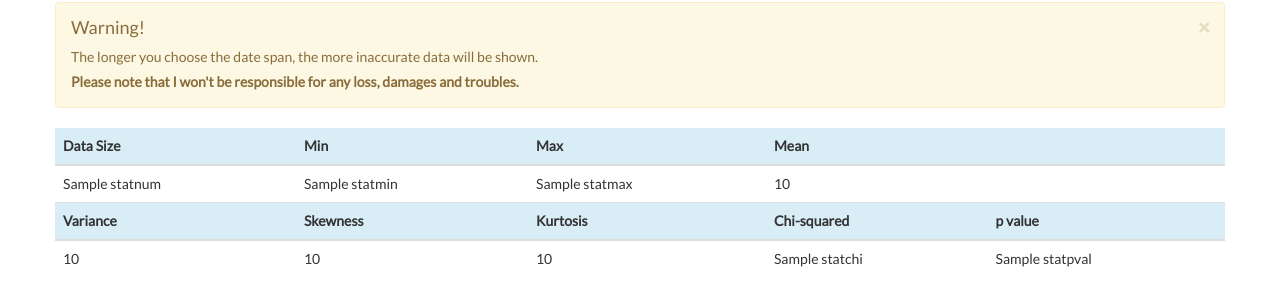
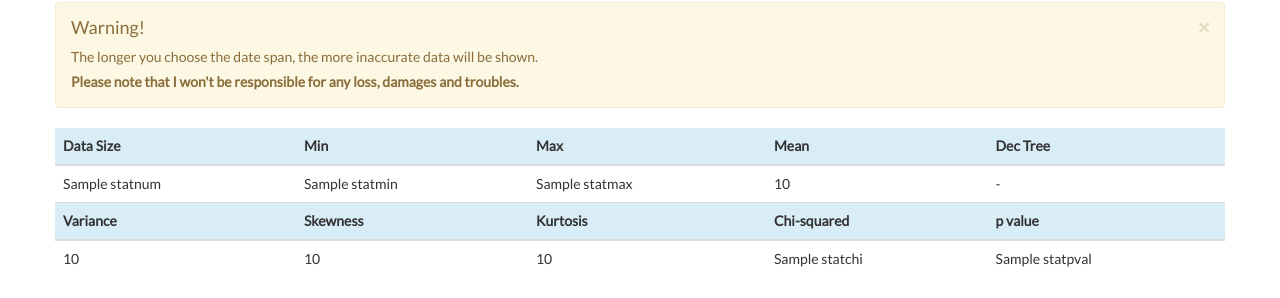
Before and after one commit to cloudzombie/btcconverter, a Flask app: template templates/index.html in a window 1280 px wide. Shown: the part 172-470 px from the top of the page. Run offline with Flask 2, Linux system fonts and the light colour scheme; the template is opened without the code that fills it: most values are stand-ins (such as "Sample title", 1, 10 or a date in 2020); some libraries are stand-ins or nearby versions.

Commit message:
future support - decision tree option and re-format c3

```diff
--- a/templates/chart.js
+++ b/templates/chart.js
@@ -25,7 +25,7 @@ var chart = c3.generate({
             position: 'outer-middle'
             },
             tick: {
-                format: d3.format(".3%")
+                format: d3.format("$.4f")
         }
     }
 }
--- a/templates/index.html
+++ b/templates/index.html
@@ -38,7 +38,7 @@
                 <th data-toggle="tooltip" data-placement="top" data-container="body" title="最小値。期間中の最小の価格です。">Min</th>
                 <th data-toggle="tooltip" data-placement="top" data-container="body" title="最大値。期間中の最大の価格です。">Max</th>
                 <th data-toggle="tooltip" data-placement="top" data-container="body" title="算術平均。データの中心がどのあたりにあるのかを示す値です。">Mean</th>
-                <th data-toggle="tooltip" data-placement="top" data-container="body" title="算術平均。データの中心がどのあたりにあるのかを示す値です。"></th>
+                <th data-toggle="tooltip" data-placement="top" data-container="body" title="決定木。次にくる数値が大きいかどうかを判断します。">Dec Tree</th>
                 </tr>
             </thead>
                 <tbody>
@@ -47,6 +47,7 @@
                 <td>{{ statmin }}</td>
                 <td>{{ statmax }}</td>
                 <td>{{ statmean|round(4, 'common') }}</td>
+                <td> - </td>
                 </tr>
                 </tbody>
             <thead>
```
